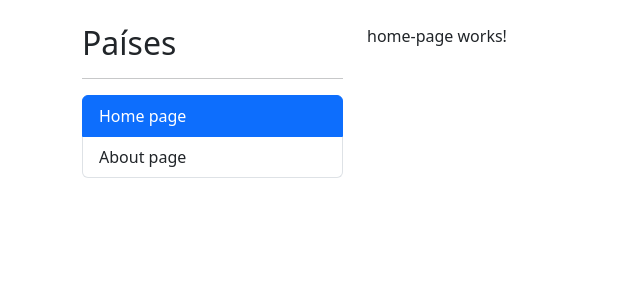
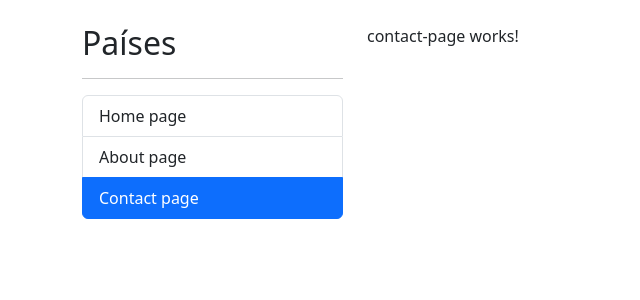
Before and after one commit to ErickEcheverria/Angular-CountryApp, an Angular app: page /contact in a window 1280 px wide. Before the commit this address led to /home. Shown: the top 300 px of the page, without its empty margins (0-640 px from the left). Built offline with nearby package versions, Linux system fonts and the light colour scheme.

Commit message:
Clase #114 - Realización de tarea

```diff
--- a/src/app/app-routing.module.ts
+++ b/src/app/app-routing.module.ts
@@ -2,6 +2,7 @@ import { NgModule } from '@angular/core';
 import { Routes, RouterModule } from '@angular/router';
 import { HomePageComponent } from './shared/pages/home-page/home-page.component';
 import { AboutPageComponent } from './shared/pages/about-page/about-page.component';
+import { ContactPageComponent } from './shared/pages/contact-page/contact-page.component';
 
 const routes: Routes = [{
   path: 'home',
@@ -9,6 +10,9 @@ const routes: Routes = [{
 }, {
   path: 'about',
   component: AboutPageComponent
+}, {
+  path: 'contact',
+  component: ContactPageComponent
 }, {
   path: '**',
   redirectTo: 'home'
--- a/src/app/shared/components/sidebar/sidebar.component.html
+++ b/src/app/shared/components/sidebar/sidebar.component.html
@@ -4,4 +4,5 @@
   <li routerLink="home" routerLinkActive="active" [routerLinkActiveOptions]="{exact:true}" class="list-group-item">Home
     page</li>
   <li routerLink="about" routerLinkActive="active" class="list-group-item">About page</li>
+  <li routerLink="contact" routerLinkActive="active" class="list-group-item">Contact page</li>
 </ul>
--- /dev/null
+++ b/src/app/shared/pages/contact-page/contact-page.component.html
@@ -0,0 +1 @@
+<p>contact-page works!</p>
--- /dev/null
+++ b/src/app/shared/pages/contact-page/contact-page.component.ts
@@ -0,0 +1,11 @@
+import { Component } from '@angular/core';
+
+@Component({
+  selector: 'shared-contact-page',
+  templateUrl: './contact-page.component.html',
+  styles: [
+  ]
+})
+export class ContactPageComponent {
+
+}
--- a/src/app/shared/shared.module.ts
+++ b/src/app/shared/shared.module.ts
@@ -4,6 +4,7 @@ import { HomePageComponent } from './pages/home-page/home-page.component';
 import { AboutPageComponent } from './pages/about-page/about-page.component';
 import { SidebarComponent } from './components/sidebar/sidebar.component';
 import { RouterModule } from '@angular/router';
+import { ContactPageComponent } from './pages/contact-page/contact-page.component';
 
 
 
@@ -11,7 +12,8 @@ import { RouterModule } from '@angular/router';
   declarations: [
     HomePageComponent,
     AboutPageComponent,
-    SidebarComponent
+    SidebarComponent,
+    ContactPageComponent
   ],
   imports: [
     CommonModule,
@@ -20,6 +22,7 @@ import { RouterModule } from '@angular/router';
   exports: [
     HomePageComponent,
     AboutPageComponent,
+    ContactPageComponent,
     SidebarComponent
   ]
 })
```
